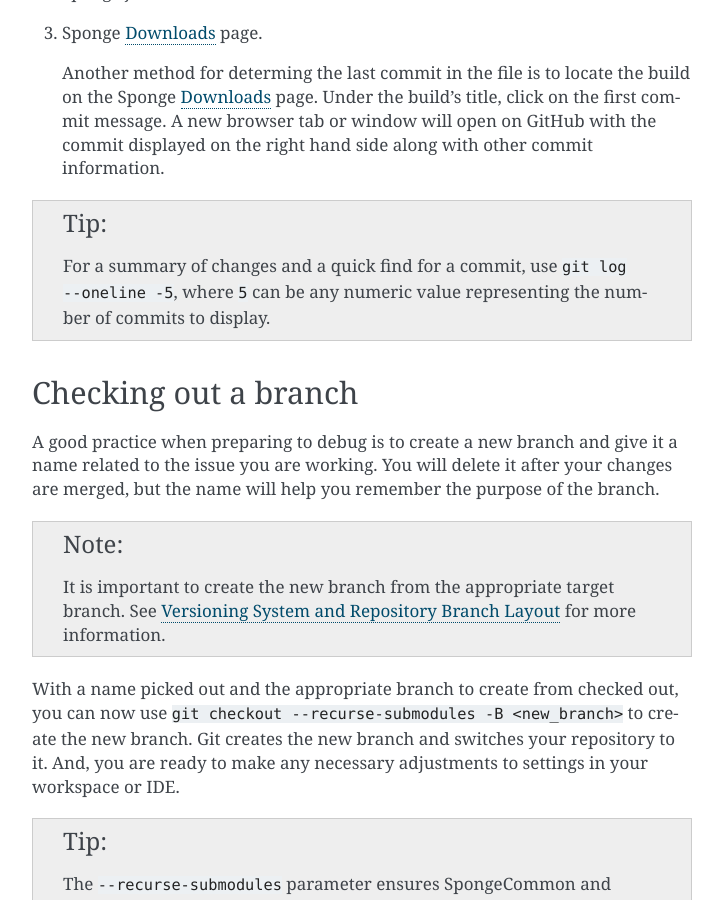
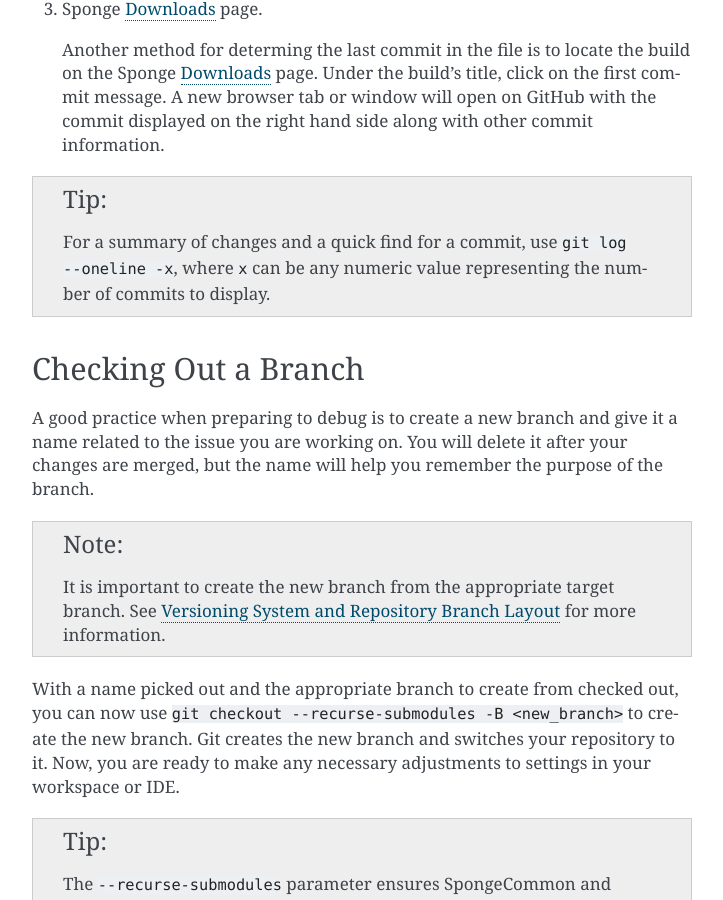
Before and after one commit to SpongePowered/SpongeDocs, a Sphinx documentation site: the page built from source/contributing/implementation/debugging/git.rst, in a window 1280 px wide and 900 px high, scrolled down 1278 px. Shown: the whole window, without its empty margins (388-1111 px from the left). Built offline with Sphinx 7.4.7, drawn with Linux system fonts in a browser that asks for light colours; pages that are not in the unit, such as notebooks, are missing from menus; some of the changed text lies outside the part shown.

```diff
--- a/source/contributing/implementation/debugging/git.rst
+++ b/source/contributing/implementation/debugging/git.rst
@@ -12,9 +12,8 @@ Rebase
 ======
 
 There are times when the project you are working on takes longer to complete than planned, and your branch falls
-behind the target branch. Whether this occurs because of other responsibilities or the project requires the time due
-to size, complexity, etc., the project cannot get merged without further testing. To capture the other changes in your
-branch for testing, use the ``git rebase`` command.
+behind the target branch and cannot get merged without further testing. To capture the other changes in your branch for
+testing, use the ``git rebase`` command.
 
 Before using the command, ensure your local repository has the changes with the ``git pull`` command or the ``git
 fetch`` / ``git merge`` commands. Once your local repository is updated with the changes,
@@ -27,7 +26,7 @@ your local repository with any changes to the ``bleeding`` branch, checkout bran
 bleeding``. Your ``feature`` branch will now have the changes included and you can test your own changes with them to
 ensure no issues are introduced.
 
-Finding a commit
+Finding A Commit
 ================
 
 Knowing a commit can sometimes help in debugging, and there are many ways to identify them. Below are some ways to
@@ -53,14 +52,14 @@ find a commit:
    the commit displayed on the right hand side along with other commit information.
 
 .. tip::
-    For a summary of changes and a quick find for a commit, use ``git log --oneline -5``, where ``5`` can be any
+    For a summary of changes and a quick find for a commit, use ``git log --oneline -x``, where ``x`` can be any
     numeric value representing the number of commits to display.
 
-Checking out a branch
+Checking Out a Branch
 =====================
 
 A good practice when preparing to debug is to create a new branch and give it a name related to the issue you are
-working. You will delete it after your changes are merged, but the name will help you remember the purpose of the
+working on. You will delete it after your changes are merged, but the name will help you remember the purpose of the
 branch.
 
 .. note::
@@ -69,7 +68,7 @@ branch.
 
 With a name picked out and the appropriate branch to create from checked out, you can now use ``git checkout
 --recurse-submodules -B <new_branch>`` to create the new branch. Git creates the new branch and switches your
-repository to it. And, you are ready to make any necessary adjustments to settings in your workspace or IDE.
+repository to it. Now, you are ready to make any necessary adjustments to settings in your workspace or IDE.
 
 .. tip::
     The ``--recurse-submodules`` parameter ensures SpongeCommon and SpongeAPI are changed to the proper commit as well.
--- a/source/contributing/implementation/debugging/testing.rst
+++ b/source/contributing/implementation/debugging/testing.rst
@@ -17,7 +17,7 @@ Testing is an integral part of any software development project. Supplying a tes
 #. Documentation
 
    A well-commented test plugin provides details not necessarily required in PR documentation. Furthermore, comments
-   in a PR generally lasts until the PR is merged. Comments in a program last as long as the code remains. They should
+   in a PR generally last until the PR is merged. Comments in a program last as long as the code remains. They should
    not provide all of the documentation. Instead, well-commented code supports and completes the documentation.
 
 .. tip::
@@ -27,8 +27,8 @@ Testing is an integral part of any software development project. Supplying a tes
 
 You should provide a test plugin when you are contributing new or modified feature(s) to the API or implementation. The
 plugin is simply a class added to the package ``org.spongepowered.test``, which is found in the
-``SpongeCommon/testplugins/src/main/java/org/spongepowered/test/`` directory. The PR for the contributions include the
-test plugin.
+``SpongeCommon/testplugins/src/main/java/org/spongepowered/test/`` directory. The PR for the contributions should
+include the test plugin.
 
 It is essential that test plugins do not change the game when not intended. As a result, a command should toggle the
 plugin functionality. Be sure not to confuse this with **excluding** the test plugins in the build process. A setting
```
Also changed, not shown: source/contributing/implementation/debugging/faq.rst (+4 -5 lines).
